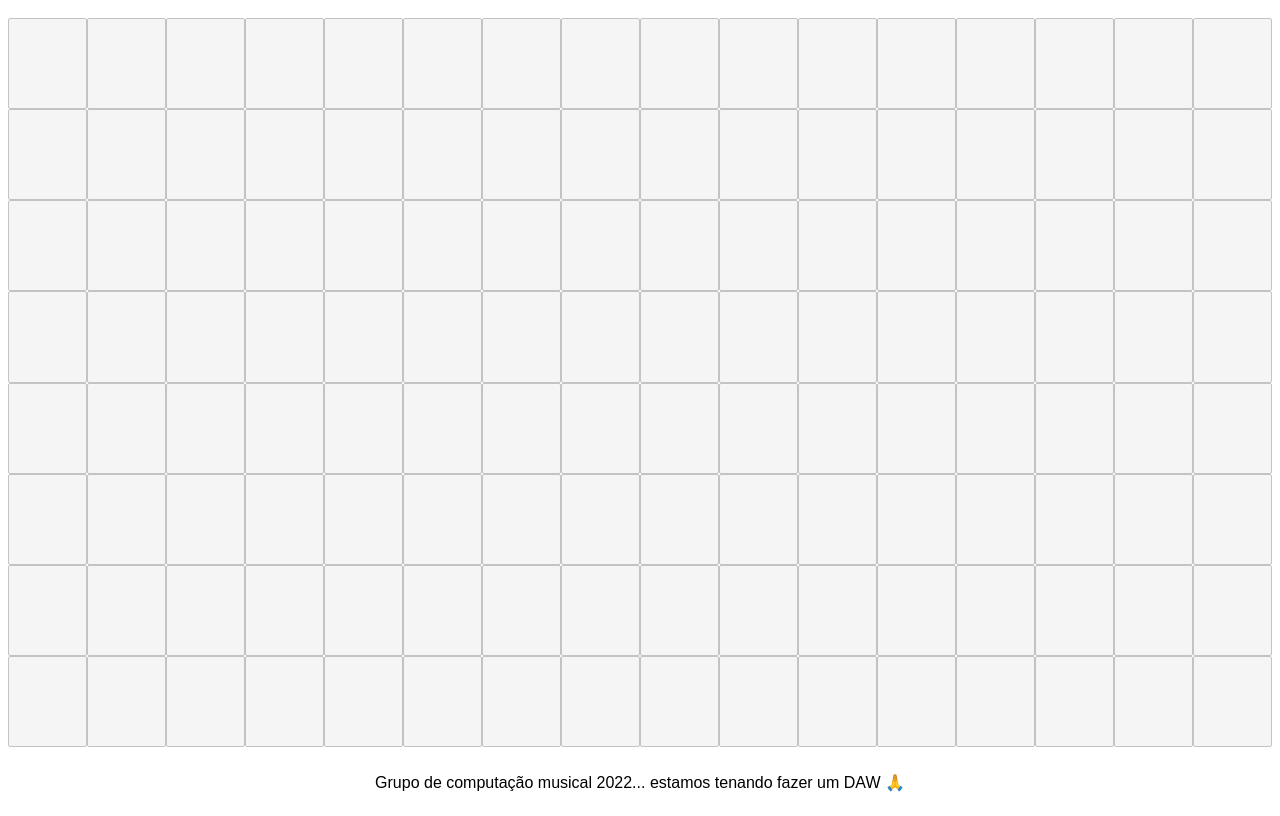
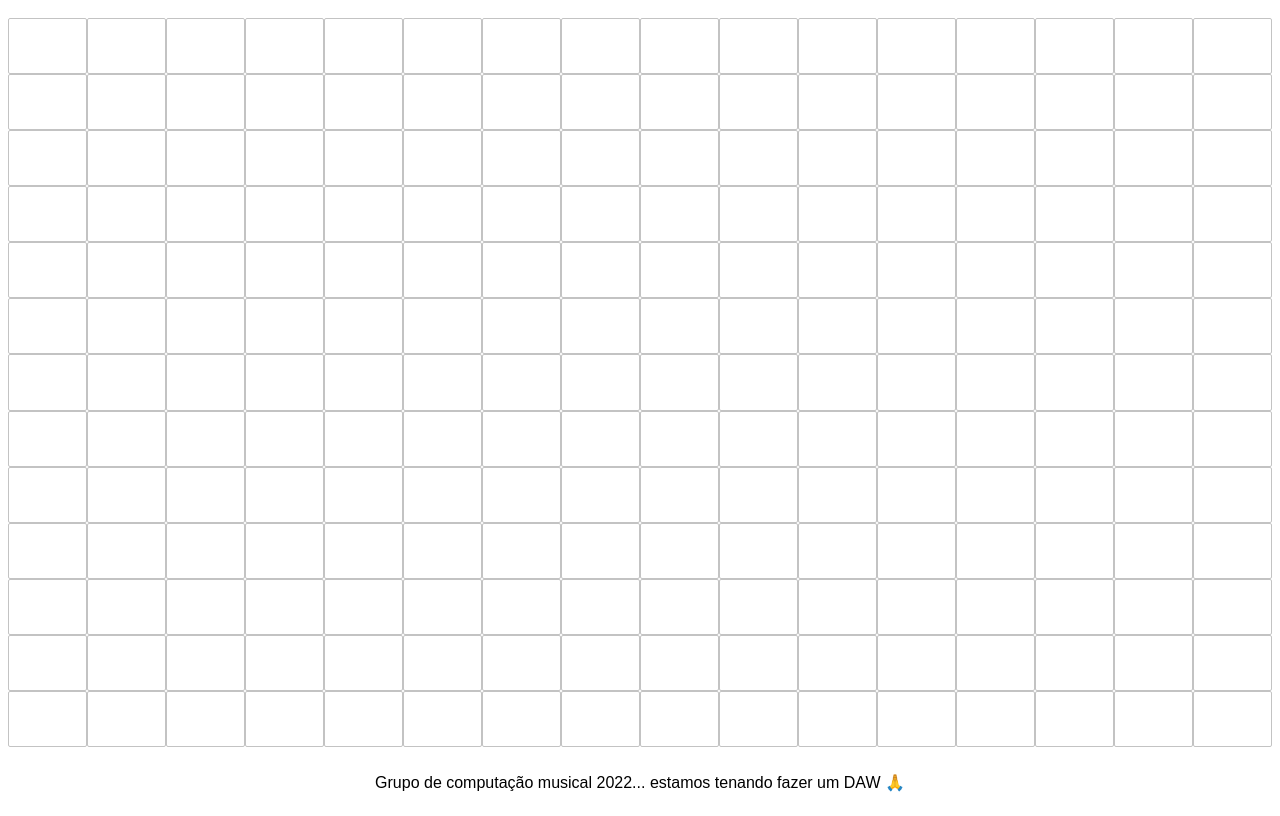
Before and after one commit to jrobertojunior/daw-compmusic-2022, a React (Vite) app: page / in a window 1280 px wide. Built offline with nearby package versions, Linux system fonts and the light colour scheme.

Commit message:
add colors

```diff
--- a/package.json
+++ b/package.json
@@ -2,6 +2,7 @@
   "name": "daw-compmusic-2022",
   "private": true,
   "version": "0.0.0",
+  "homepage": "https://jrobertojunior.github.io/daw-compmusic-2022/",
   "type": "module",
   "homepage": "https://jrobertojunior.github.io/daw-compmusic-2022",
   "scripts": {
--- a/src/components/Grid.tsx
+++ b/src/components/Grid.tsx
@@ -1,17 +1,61 @@
-import React, { useRef } from "react";
+import React, { useEffect, useRef } from "react";
 import Tile from "./Tile";
 
 type Props = {};
 const width = 16;
-const height = 8;
+const height = 13;
 
-const notes = ["C5", "A4", "G4", "E4", "D4", "C4"];
+const notes = ["A4", "G4", "E4", "D4", "C4", "A3", "G3", "E3", "D3", "C3"];
+
+// 10 rainbow colors, but the first five are the same as the last five but with more opacity
+const colors = [
+  "#4f86c6",
+  "#ed254e",
+  "#f9dc5c",
+  "#C9F8F0",
+  "#011936",
+  "#4f86c6",
+  "#ed254e",
+  "#f9dc5c",
+  "#C9F8F0",
+  "#011936",
+];
 
 const Grid = (props: Props) => {
   const childRef = useRef<any>(null);
+  const refs = useRef<any>([]);
+  refs.current = [];
+
+  // play a note when spacebar is pressed
+  useEffect(() => {
+    function detectKeyDown(e: KeyboardEvent) {
+      if (e.key === " ") {
+        // childRef.current.playCallback();
+        spacebarPressed();
+      }
+    }
+    document.addEventListener("keydown", detectKeyDown, true);
+  });
+
+  function spacebarPressed() {
+    console.log(refs.current);
+    refs.current[0].playCallback();
+
+    // for (let i = 0; i < refs.current.length; i++) {
+    //   if (refs.current[i].playCallback) {
+    //     refs.current[i].playCallback?.();
+    //   }
+    // }
+  }
 
   function handleTeste() {
     childRef?.current?.playCallback();
+  }
+
+  function addToRefs(el: HTMLElement) {
+    if (el && !refs.current.includes(el)) {
+      refs.current.push(el);
+    }
   }
 
   return (
@@ -20,9 +64,9 @@ const Grid = (props: Props) => {
         <>
           {Array.from(Array(width).keys()).map((j) => {
             if (i === 0 && j === 0) {
-              return <Tile note={notes[i] || "C4"} ref={childRef} />;
+              return <Tile note={notes[i] || "C4"} ref={addToRefs} />;
             }
-            return <Tile note={notes[i] || "C4"} />;
+            return <Tile color={colors[i]} note={notes[i] || "C4"} />;
           })}
         </>
       ))}
--- a/src/components/Tile.tsx
+++ b/src/components/Tile.tsx
@@ -8,6 +8,7 @@ import * as Tone from "tone";
 
 type Props = {
   note: string;
+  color?: string;
 };
 
 const Tile = forwardRef((props: Props, ref) => {
@@ -42,6 +43,8 @@ const Tile = forwardRef((props: Props, ref) => {
     <div
       style={{
         transition: "all 0.2s ease-in-out",
+        backgroundColor: isActive ? props.color || "#000" : "#fff",
+        opacity: isActive ? 0.7 : 1,
       }}
       className={`tile ${isActive && "active"} ${isPlaying && "playing"}`}
       onClick={handleClick}
--- a/src/style.scss
+++ b/src/style.scss
@@ -19,7 +19,7 @@
     padding: 10px;
     // grid with 16 columns and 8 rows
     grid-template-columns: repeat(16, 1fr);
-    grid-template-rows: repeat(8, 1fr);
+    grid-template-rows: repeat(13, 1fr);
 
     .tile {
       font-size: 5rem;
```
Also changed, not shown: 4 other files (tests, documents, lock files or other folders).
